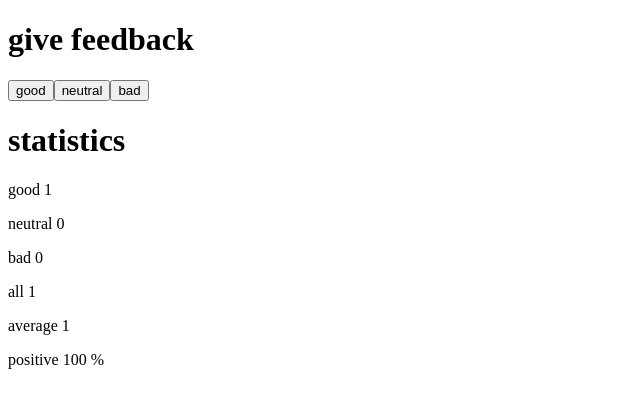
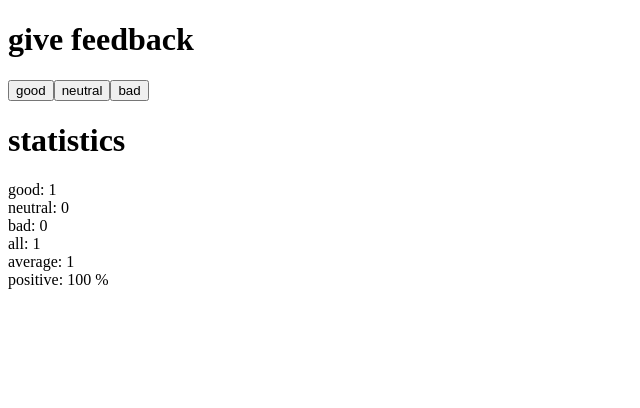
Before and after one commit to heidikrisse/Hy-FullStack-Course-Submission-Repo, a React (Vite) app in the folder osa1/unicafe/: page / in a window 1280 px wide. Both pictures are taken after a click on the button "good". Shown: the top 408 px of the page, without its empty margins (0-640 px from the left). Built offline with nearby package versions, Linux system fonts and the light colour scheme.

Commit message:
osa1: 1.10 unicafe
- Added Button and StatisticLine components

```diff
--- a/osa1/unicafe/src/App.jsx
+++ b/osa1/unicafe/src/App.jsx
@@ -1,4 +1,12 @@
 import { useState } from 'react'
+
+const StatisticLine = (props) => {
+  return (
+    <div>
+      {props.text}: {props.value}
+    </div>
+  )
+}
 
 const Statistics = (props) => {
   const { good, neutral, bad, all, average, positivePercentage } = props
@@ -15,14 +23,18 @@
   return (
     <div>
       <h1>statistics</h1>
-      <p>good {good}</p>
-      <p>neutral {neutral}</p>
-      <p>bad {bad}</p>
-      <p>all {all}</p>
-      <p>average {average}</p>
-      <p>positive {positivePercentage} %</p>
+      <StatisticLine text="good" value={good} />
+      <StatisticLine text="neutral" value={neutral} />
+      <StatisticLine text="bad" value={bad} />
+      <StatisticLine text="all" value={all} />
+      <StatisticLine text="average" value={average} />
+      <StatisticLine text="positive" value={`${positivePercentage} %`} />
     </div>
   )
+}
+
+const Button = (props) => {
+  return <button onClick={props.handleClick}>{props.text}</button>
 }
 
 const App = () => {
@@ -38,9 +50,9 @@
   return (
     <div>
       <h1>give feedback</h1>
-      <button onClick={() => setGood(good + 1)}>good</button>
-      <button onClick={() => setNeutral(neutral + 1)}>neutral</button>
-      <button onClick={() => setBad(bad + 1)}>bad</button>
+      <Button handleClick={() => setGood(good + 1)} text="good" />
+      <Button handleClick={() => setNeutral(neutral + 1)} text="neutral" />
+      <Button handleClick={() => setBad(bad + 1)} text="bad" />
 
       <Statistics
         good={good}
```
